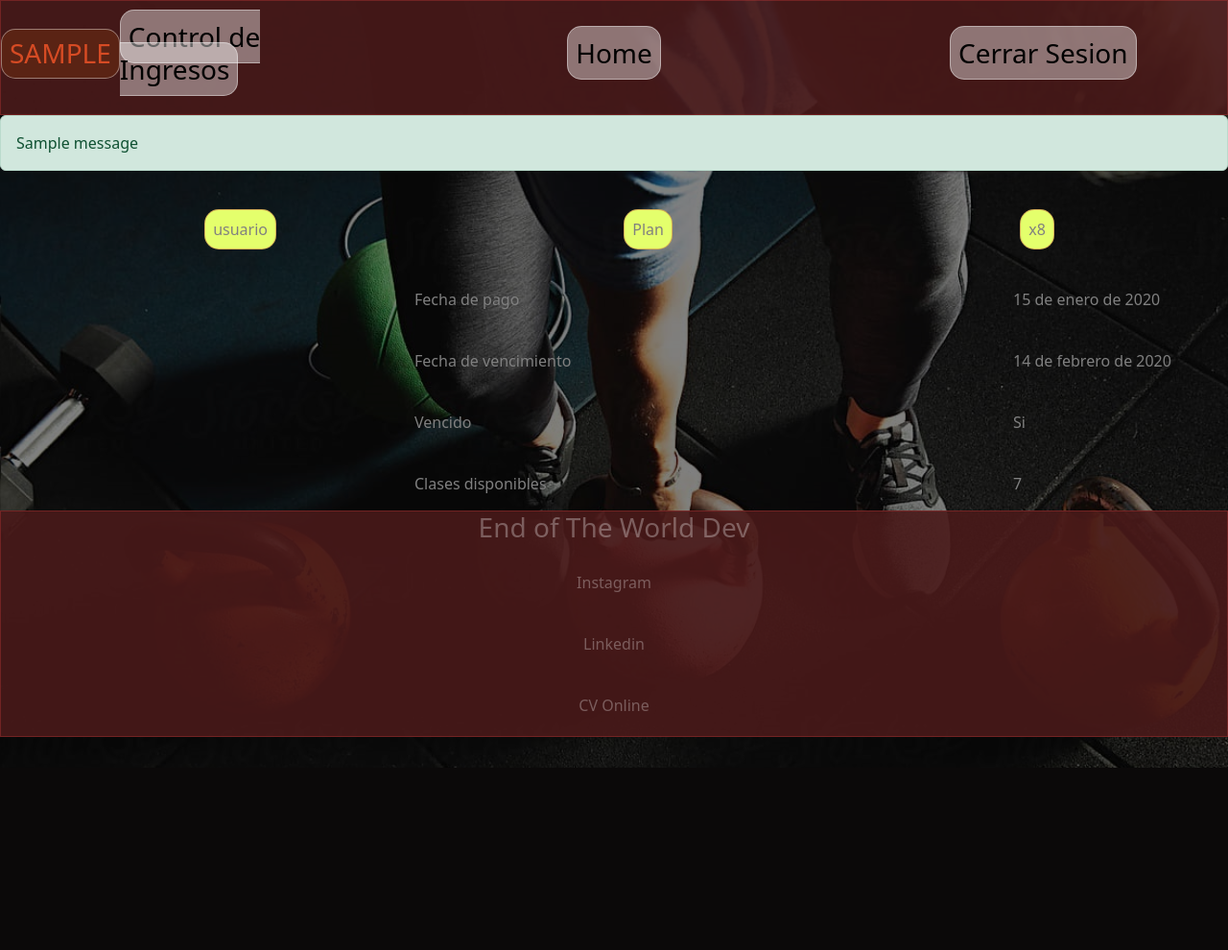
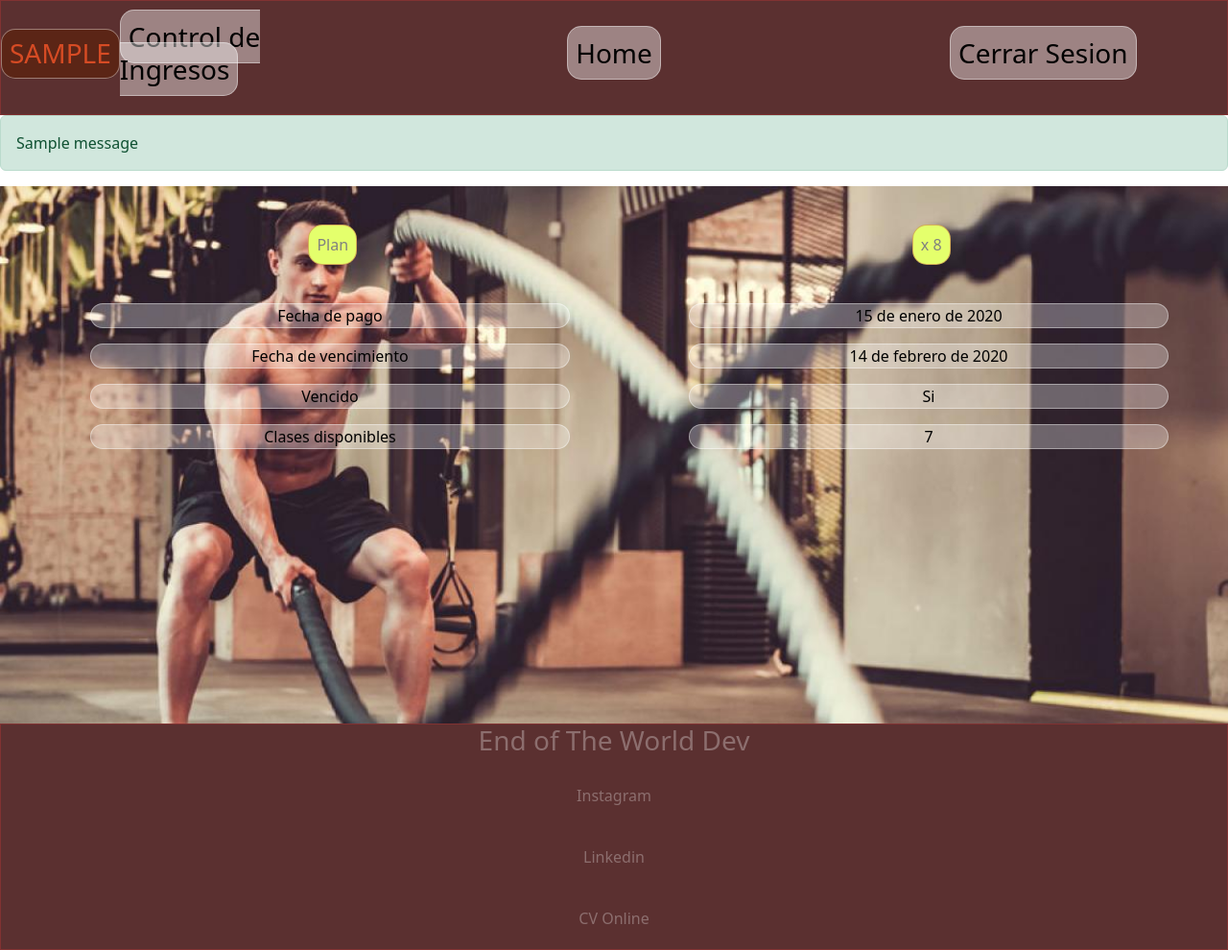
Before and after one commit to alotav/CPFSJ-Django, a Django app: page /plan.html in a window 1280 px wide. Shown: the whole page at 96% size. Before the commit the page ends 800 px from the top, so only its background shows below. Run offline with Django 4.2, Linux system fonts and the light colour scheme; a user stored in the database is signed in; tables that the repository leaves empty hold one stand-in row (values such as "Sample post"); one stand-in notice (Sample message) is shown; some libraries are stand-ins or nearby versions.

Commit message:
Bootstrap mod views para muestra de datos plan

```diff
--- a/appbase/static/appbase/CSS/style.css
+++ b/appbase/static/appbase/CSS/style.css
@@ -161,7 +168,6 @@ div nav {
 
 /* PLANTILLA */
 
-.bodyplan,
 .bodyindex {
     background: url("/static/appbase/img/login.jpg"), grey;
     background-repeat: no-repeat;
@@ -366,6 +377,15 @@ header {
 
 
 /* PLAN */
+
+.divplan {
+    background: url("/static/appbase/img/plan.jpg");
+    background-repeat: no-repeat;
+    background-size: 100%;
+    background-attachment: fixed;
+    height: 70vh;
+}
+
 .infobasica ul{
     display: flex;
     justify-content: space-around;
@@ -373,7 +393,7 @@ header {
     color: grey;
     list-style-type: none;
     margin-bottom: 5vh;
-    margin-top: 5vh;
+    padding-top: 5vh;
 }
 .infobasica li{
     border: 1px solid rgb(184, 54, 54, 0.4);
@@ -382,9 +402,14 @@ header {
     background-color: rgb(228, 255, 108);
 }
 .infoplan li{
-    width: 50%;
-    text-align: left;
-    padding-left: 50vh;
+    border: 1px solid rgba(255, 255, 255, 0.4);
+    background-color: rgba(255, 255, 255, 0.3);
+    color: black;
+    text-align: center;
+    border-radius: 15px;
+    width: 40%;
+    /* text-align: left; */
+    /* padding-left: 40vh; */
     list-style: none;
 }
 .infoplan ul{
--- a/appbase/templates/appbase/home.html
+++ b/appbase/templates/appbase/home.html
@@ -11,17 +11,17 @@
 
     <link href="{% static 'appbase/CSS/style.css' %}" rel="stylesheet">
 </head>
-<body class="bhome">
+<body>
 
 
     <!-- INTENTAMOS MOSTRAR ALERTAS FLASH  -->
-    <div class="container">
+    <div class="container" >
         {% if messages %}
         <div>
 
             <div>
                 {% for message in messages %}
-                    <div class="alert alert-{{message.tags}}">
+                    <div class="alert alert-{{message.tags}} mb-0 text-center">
                         {{message}}
                     </div>
                 {% endfor %}
--- a/appbase/templates/appbase/index.html
+++ b/appbase/templates/appbase/index.html
@@ -55,6 +55,6 @@
         <p>Instagram</p>
         <p>Linkedin</p>
         <p>CV Online</p>
-</footer>
+    </footer>
 </body>
 </html>
--- a/appbase/templates/appbase/plan.html
+++ b/appbase/templates/appbase/plan.html
@@ -6,13 +6,14 @@
 
 {% block content%}
 <div class="divplan">
+
         <div class="infobasica">
             <ul>
-            <li>usuario</li>
                 <li>Plan</li>
-            <li>x8</li>
+                <li>{{plan}}</li>
             </ul>
         </div>
+
         <div class="infoplan">
             <div>
                 <ul>
@@ -20,21 +21,21 @@
                     <li>{{pago}}</li>
                 </ul>
             </div>
-        <br>
+
             <div>
                 <ul>
                     <li>Fecha de vencimiento</li>
                     <li>{{fecha_venc}}</li>
                 </ul>
             </div>
-        <br>
+
             <div>
                 <ul>
                     <li>Vencido</li>
                     <li>{{vencido}}</li>
                 </ul>
             </div>
-        <br>
+
             <div>
                 <ul>
                     <li>Clases disponibles</li>
@@ -42,5 +43,6 @@
                 </ul>
             </div>
         </div>
+
 </div>
 {% endblock %}
--- a/appbase/templates/appbase/plantilla.html
+++ b/appbase/templates/appbase/plantilla.html
@@ -53,7 +53,8 @@
         {% endif %}
 
     <!-- bloque de datos que se pasan por plantilla -->
-    {% block content %}{% endblock %}
+        {% block content %}{% endblock %}
+
     <footer class="footer">
             <h3>End of The World Dev</h3>
             <p>Instagram</p>
--- a/appbase/views.py
+++ b/appbase/views.py
@@ -124,21 +124,25 @@ def plan(request):
                 else:
                     vencido = 'No'
 
-                # FILTRAR USUARIO!
+                # PLAN ELEGIDO:
                 if ocho == True:
                     ocho = 8
+                    plan = 'x 8'
                     restantes = ocho - asistencias
                     print(restantes)
+
+
                 elif doce == True:
                     doce = 12
+                    plan = 'x 12'
                     restantes = doce - asistencias
                     print(restantes)
                 elif full == True:
                     restantes = 'Full'
+                    plan = 'Full'
                     print(restantes)
 
-
-            return render(request, 'appbase/plan.html',{'f_pago': planes,'pago':pago,'vencido':vencido,'fecha_venc': vencimiento,'restantes': restantes,})
+            return render(request, 'appbase/plan.html',{'f_pago': planes,'pago':pago,'vencido':vencido,'fecha_venc': vencimiento,'restantes': restantes,'plan': plan,})
 
         except UnboundLocalError:
 
```
Also changed, not shown: other parts of appbase/static/appbase/CSS/style.css (+24 -16 lines), appbase/templates/appbase/dietas.html (+5 -3 lines), appbase/templates/appbase/rutinas.html (+4 -4 lines). Lines whose indentation alone changed are shown as unchanged.
